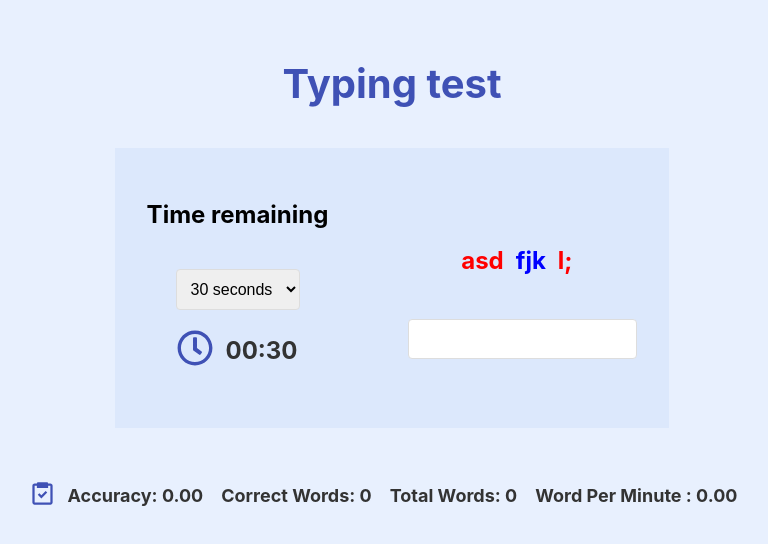
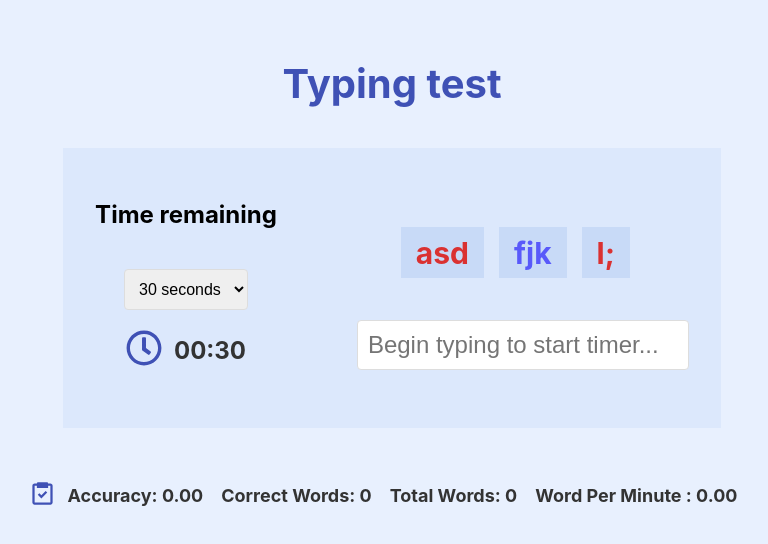
Before and after one commit to KamikazeWild/TouchTyping, a React (Create React App) app: page / in a window 1280 px wide. Shown: the top 544 px of the page, without its empty margins (248-1016 px from the left). Built offline with nearby package versions, Linux system fonts and the light colour scheme.

Commit message:
Disabled paste in input field, minor style changes

```diff
--- a/src/components/Stage.jsx
+++ b/src/components/Stage.jsx
@@ -1,13 +1,16 @@
-import {useEffect, useState} from "react";
+import { useEffect, useState } from "react";
 
-import {calculateAccuracy, calculateNumberOfWords, calculateWordsPerMinute} from "../utils/StatLogic";
-import {StyledInput, StyledStage, StyledWord} from "../styles";
-import {stringsToType} from "../constants";
-
+import {
+	calculateAccuracy,
+	calculateNumberOfWords,
+	calculateWordsPerMinute,
+} from "../utils/StatLogic";
+import { StyledInput, StyledStage, StyledWord } from "../styles";
+import { stringsToType } from "../constants";
 
 const Stage = ({ setIsTyping, timer, setStatistics }) => {
-    console.log({timer})
-    const [currentInputString, setCurrentInputString] = useState('');
+	console.log({ timer });
+	const [currentInputString, setCurrentInputString] = useState("");
 	const [currentStringIndex, setCurrentStringIndex] = useState(0);
 	const [allInputStrings, setAllInputStrings] = useState([]);
 
@@ -17,19 +20,39 @@ const Stage = ({ setIsTyping, timer, setStatistics }) => {
 		setIsTyping(true);
 	};
 
-    const resetInputValue = () => setCurrentInputString('');
+	const handlePaste = (e) => {
+		e.preventDefault();
+	};
+
+	const resetInputValue = () => setCurrentInputString("");
 
 	const computeAccuracy = () => {
-        const inputStrings = currentInputString.trim() !== '' ? [...allInputStrings, currentInputString.trim()] : allInputStrings;
-        const stats = calculateAccuracy(stringsToType.slice(0, currentStringIndex+1), inputStrings);
-        const wordsPerMinute = calculateWordsPerMinute(stats.totalWords, timer.elapsedTime)
-        setStatistics({...stats, wordsPerMinute});
+		const inputStrings =
+			currentInputString.trim() !== ""
+				? [...allInputStrings, currentInputString.trim()]
+				: allInputStrings;
+		const stats = calculateAccuracy(
+			stringsToType.slice(0, currentStringIndex + 1),
+			inputStrings
+		);
+		const wordsPerMinute = calculateWordsPerMinute(
+			stats.totalWords,
+			timer.elapsedTime
+		);
+		setStatistics({ ...stats, wordsPerMinute });
 	};
 
 	useEffect(() => {
 		// Check if the number of words and characters in the current input string matches that of the current string.
-        if (calculateNumberOfWords(currentInputString) === calculateNumberOfWords(currentString) && currentInputString.length === currentString.length) {
-            setAllInputStrings(prevStrings => [...prevStrings, currentInputString.trim()]);
+		if (
+			calculateNumberOfWords(currentInputString) ===
+				calculateNumberOfWords(currentString) &&
+			currentInputString.length === currentString.length
+		) {
+			setAllInputStrings((prevStrings) => [
+				...prevStrings,
+				currentInputString.trim(),
+			]);
 			resetInputValue();
 			setCurrentStringIndex((index) => (index + 1) % stringsToType.length);
 		}
@@ -40,20 +63,24 @@ const Stage = ({ setIsTyping, timer, setStatistics }) => {
 	}, [currentStringIndex]);
 
 	useEffect(() => {
-        computeAccuracy()
-    }, [timer.remainingTime])
+		computeAccuracy();
+	}, [timer.remainingTime]);
 
 	return (
 		<StyledStage>
-            <h1>{currentString.split(" ").map((word, index) =>
+			<h1>
+				{currentString.split(" ").map((word, index) => (
 					<StyledWord alternate={index % 2 === 0}>{word}</StyledWord>
-            )}</h1>
+				))}
+			</h1>
 			<StyledInput
 				value={currentInputString}
 				type="text"
+				placeholder="Begin typing to start timer..."
 				onChange={(e) => setCurrentInputString(e.target.value)}
 				onKeyDown={handleKeyDown}
 				disabled={timer.remainingTime === 0}
+				onPaste={handlePaste}
 			/>
 		</StyledStage>
 	);
--- a/src/styles.js
+++ b/src/styles.js
@@ -12,10 +12,12 @@ const TestBox = styled.div`
 `;
 
 const StyledWord = styled.span`
-  color: ${props => props.alternate ? '#f00' : '#00f'}; // change colors as needed
+  color: ${props => props.alternate ? '#da3131' : '#5959fa'}; // change colors as needed
+  background-color: #c8daf7;
+  padding: 0.25em 0.5em;
   margin-right: 0.5em;
   display: inline-block; // makes sure all words are in the same line
-  font-size: 24px; // change as needed for larger text size
+  font-size: 30px; // change as needed for larger text size
   white-space: nowrap; // prevent breaking the line in the middle of the word
 `;
 
@@ -31,11 +33,11 @@ const StyledStage = styled.div`
 const StyledInput = styled.input`
   margin-top: 20px;
   padding: 10px;
-  font-size: 16px;
+  font-size: 24px;
   border: 1px solid #ddd;
   border-radius: 4px;
   &:disabled {
-    background-color: #eee;
+    background-color: #c8daf7;
   }
 `;
 
```
Lines whose indentation alone changed are shown as unchanged.
